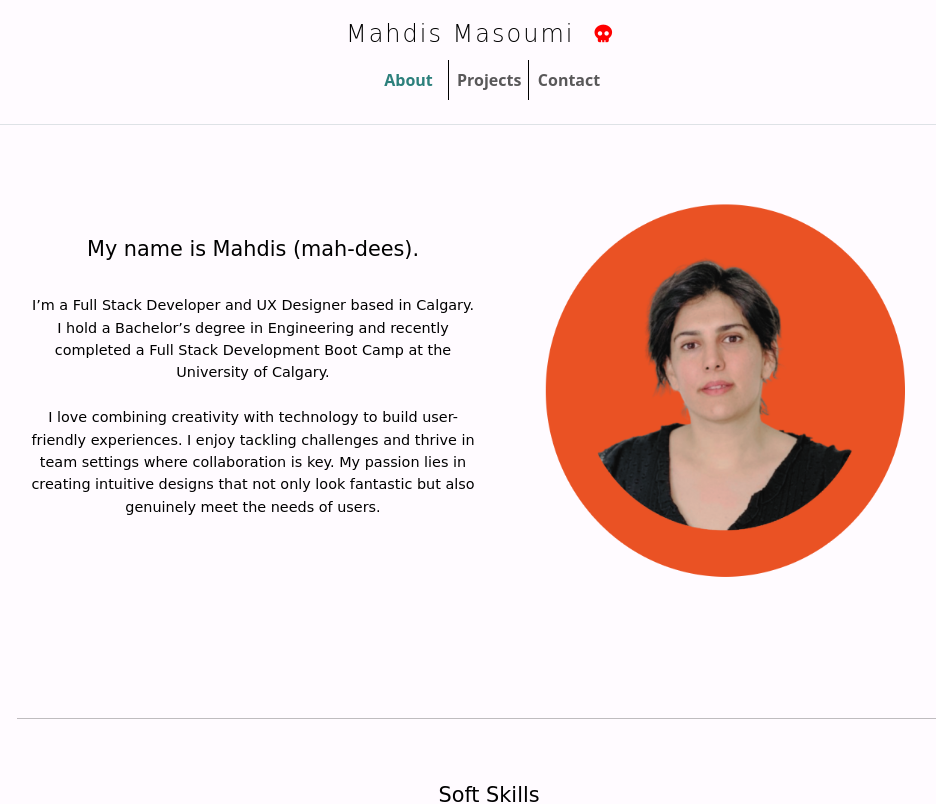
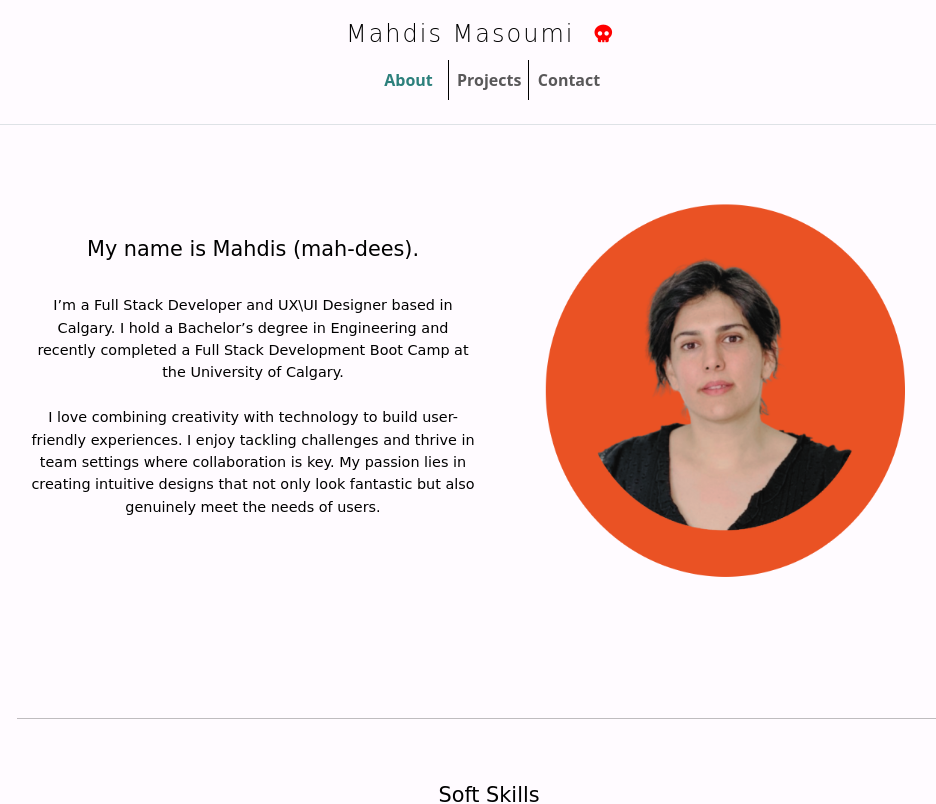
Before and after one commit to MahdisMasoumi/portfolio-m, an Angular app: page /about in a window 1280 px wide. Shown: the top 804 px of the page, without its empty margins (151-1087 px from the left). Built offline with nearby package versions, Linux system fonts and the light colour scheme.

Commit message:
Update about.component.html

```diff
--- a/src/app/about/about.component.html
+++ b/src/app/about/about.component.html
@@ -5,7 +5,7 @@
     >
       <h1 class="mb-4">My name is Mahdis (mah-dees).</h1>
       <h3 class="h3 mb-4 cartoon-font">
-        I’m a Full Stack Developer and UX Designer based in Calgary. I hold a
+        I’m a Full Stack Developer and UX\UI Designer based in Calgary. I hold a
         Bachelor’s degree in Engineering and recently completed a Full Stack
         Development Boot Camp at the University of Calgary.
         <br />
```
